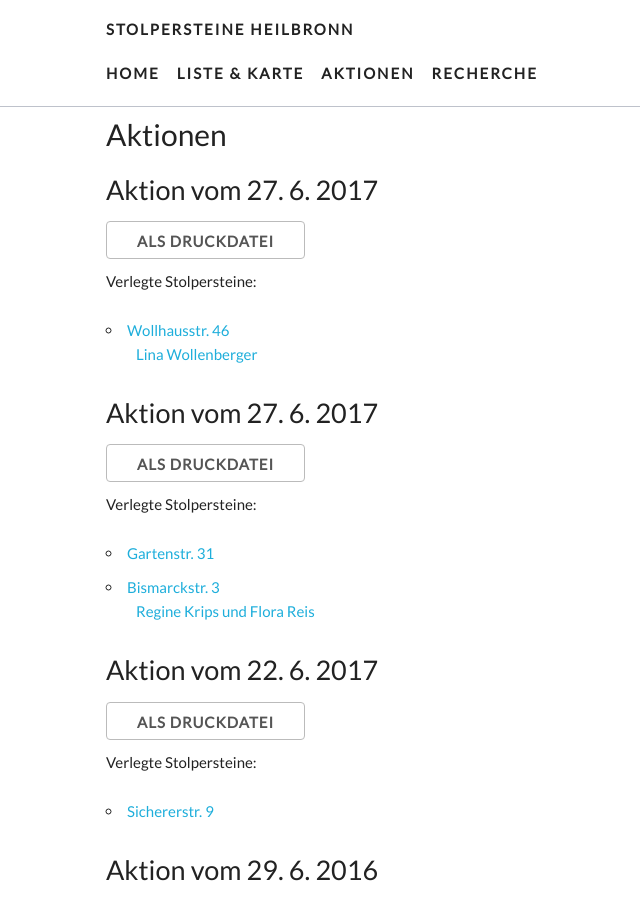
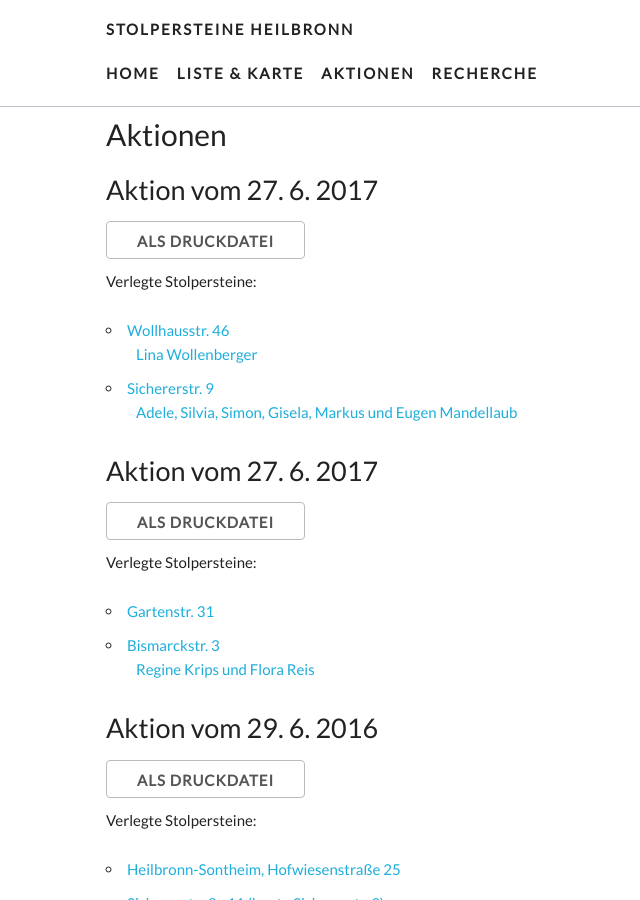
Before and after one commit to opendata-heilbronn/stolpersteine, a Jekyll site: the page built from aktionen.html, in a window 1280 px wide and 900 px high. Shown: the whole window, without its empty margins (74-714 px from the left). Built offline with Jekyll 4.4.1, drawn with Linux system fonts in a browser that asks for light colours; nearby versions of some CDN libraries; some web fonts are replaced.

Commit message:
Updated Sichererstr 9

```diff
--- a/_list/sichererstr-9.markdown
+++ b/_list/sichererstr-9.markdown
@@ -1,6 +1,6 @@
 ---
 title: Sichererstr. 9
-date: 2017-06-22 09:52:00 Z
+date: 2017-06-27 21:00:00 Z
 names: Adele, Silvia, Simon, Gisela, Markus und Eugen Mandellaub
 paten: Dr. Gerhard Schneider / Freundeskreis Synagoge Heilbronn e.V.
 ---
```
